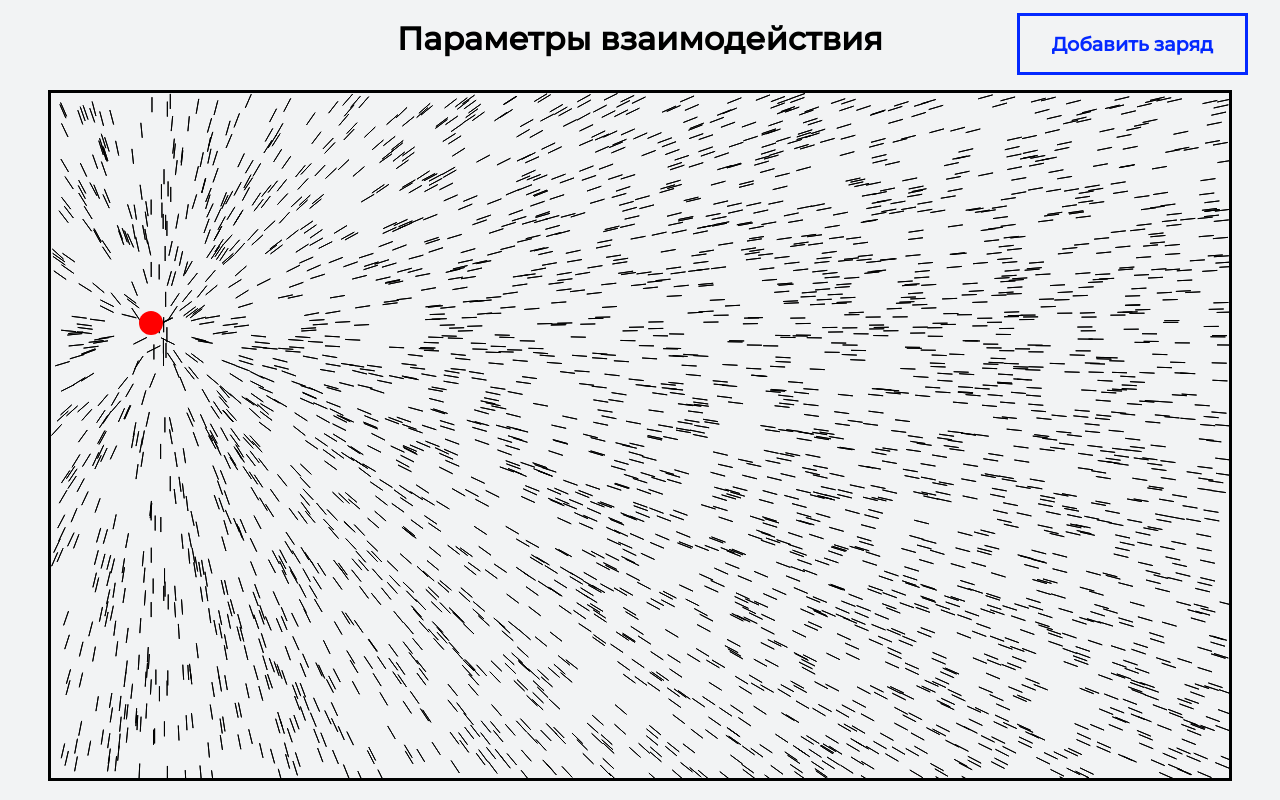
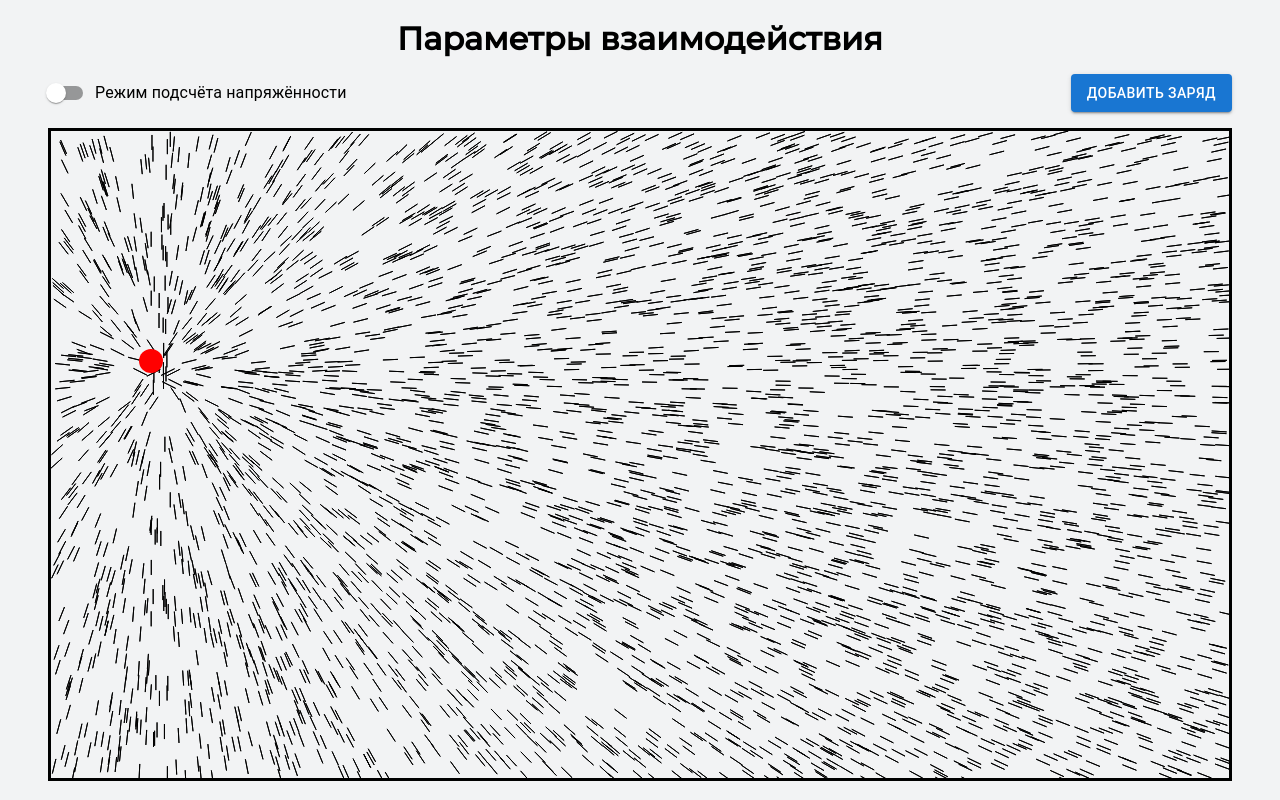
Before and after one commit to masadf/phys-project, a React (Create React App) app: page / in a window 1280 px wide. Built offline with nearby package versions, Linux system fonts and the light colour scheme.

Commit message:
add tension calculating and tension calculationg mode, fix fast tension calculating bug

```diff
--- a/src/App.jsx
+++ b/src/App.jsx
@@ -1,67 +1,107 @@
+import {useEffect, useState} from "react";
+import {calculateTensionInPoint, res, vectorGrid} from "./calculating/electrics";
+import {Button, FormControlLabel, Popover, Switch} from "@mui/material";
 import {Charge} from "./components/Charge";
-import {useEffect, useState} from "react";
-import {res, vectorGrid} from "./calculating/electrics";
 
 const App = () => {
     const [points, setPoints] = useState([{x: 100, y: 230, charge: 100}]);
     const [isNeedToUpdate, setNeedToUpdate] = useState(false);
+    const [isNeedToUpdatePoints, setNeedToUpdatePoints] = useState(false);
+    const [tensionMode, setTensionMode] = useState(false);
+    const [anchor, setAnchor] = useState({
+        view: null,
+        x: null,
+        y: null
+    });
+    const openPopover = (e) => {
+        let chargeWindow = document.getElementById("chargeWindow");
+        setAnchor({
+            view: e.currentTarget,
+            x: e.clientX - chargeWindow.getBoundingClientRect().x,
+            y: e.clientY - chargeWindow.getBoundingClientRect().y
+        });
+    };
 
     function drawLines(points) {
         const [gridX, gridY] = vectorGrid("chargeWindow", points)
         let chargeWindow = document.getElementById("chargeWindow");
         let height = chargeWindow.getBoundingClientRect().height;
         let width = chargeWindow.getBoundingClientRect().width;
-        var canvas = document.getElementById('cnvs');
-        var ctx = canvas.getContext('2d');
+        let canvas = document.getElementById('cnvs');
+        let ctx = canvas.getContext('2d');
         canvas.width = width;
         canvas.height = height;
 
         ctx.clearRect(0, 0, width, height)
-        for (let i = 0; i < 3000; i++) {
+        for (let i = 0; i < 4000; i++) {
             ctx.beginPath();
             let x = Math.random() * width;
             let xf = Math.floor(x / (res));
             let y = Math.random() * height;
-            var yf = Math.floor(y / (res));
+            let yf = Math.floor(y / (res));
 
             ctx.moveTo(x, y)
             ctx.lineTo(x + gridX[yf][xf], y + gridY[yf][xf]);
             ctx.closePath()
             ctx.stroke()
         }
-
     }
 
     useEffect(() => {
         drawLines(points);
         setNeedToUpdate(false);
+        setNeedToUpdatePoints(false);
     }, [isNeedToUpdate, points])
 
     return (
         <div className="wrapper">
-            <div className="add-charge">
-                <a href="#" onClick={() => {
-                    debugger
-                    points.push({x: 10, y: 10, charge: 100});
-                    setNeedToUpdate(true);
-                }}>Добавить заряд</a>
-            </div>
             <div className="charge-values">
                 <h1>Параметры взаимодействия</h1>
             </div>
-            <div className="charge-window" id={"chargeWindow"}>
+            <div className="charge-options">
+                <FormControlLabel label={"Режим подсчёта напряжённости"}
+                                  control={<Switch checked={tensionMode}
+                                                   onChange={() => setTensionMode(!tensionMode)}/>}/>
+                <Button variant="contained" onClick={() => {
+                    if (tensionMode || isNeedToUpdate) return;
+                    points.push({x: 50, y: 50, charge: 100});
+                    setNeedToUpdate(true);
+                }}>Добавить заряд</Button>
+            </div>
+            <div className="charge-window" id={"chargeWindow"}
+                 style={isNeedToUpdate ? {pointerEvents: "none"} : {pointerEvents: "all"}}
+                 onClick={(e) => tensionMode && !anchor?.view && openPopover(e)}>
+                <Popover anchorEl={anchor?.view} open={Boolean(anchor?.view)}
+                         onClose={() => setAnchor(null)}>
+                    <div className="popover">
+                        Напряженность: {calculateTensionInPoint(points, anchor?.x, anchor?.y)} Н/Кл
+                    </div>
+                </Popover>
                 <canvas id="cnvs"></canvas>
-                {points.map((el, index) => {
+                {anchor?.view &&
+                    <div className="last-clicked-dot" style={{top: anchor.y, left: anchor.x}}></div>
+                }
+                {!isNeedToUpdatePoints && points.map((el, index) => {
                     return <Charge key={index}
+                                   index={index}
+                                   isNeedToUpdate={isNeedToUpdate}
+                                   tensionMode={tensionMode}
                                    setCharge={(charge) => {
+                                       if (isNeedToUpdate) return;
                                        points[index] = {"x": el.x, "y": el.y, "charge": charge};
                                        setNeedToUpdate(true);
                                    }}
                                    setCoordinates={(x, y) => {
+                                       if (isNeedToUpdate) return;
                                        points[index] = {"x": x, "y": y, "charge": el.charge};
                                        setNeedToUpdate(true);
                                    }}
-                                   deleteMe={() => setPoints(points.filter((val, i) => index !== i))}
+                                   deleteMe={() => {
+                                       if (isNeedToUpdate) return;
+                                       setPoints(points.filter((val, i) => index !== i))
+                                       setNeedToUpdate(true);
+                                       setNeedToUpdatePoints(true);
+                                   }}
                                    point={el}/>
                 })}
             </div>
--- a/src/calculating/electrics.js
+++ b/src/calculating/electrics.js
@@ -8,7 +8,7 @@ export function vectorGrid(chargeWindowId, points) {
     let width = chargeWindow.getBoundingClientRect().width;
     for (let i = 0; i < height / res; i++) {
         for (let j = 0; j < width / res; j++) {
-            let Ex = 0
+            let Ex = 0;
             let Ey = 0;
             points.forEach((point) => {
                 let [dEx, dEy] = calculatePointTension(point, j, i);
@@ -35,6 +35,18 @@ export function vectorGrid(chargeWindowId, points) {
     return [grid_X, grid_Y];
 }
 
+export function calculateTensionInPoint(points, x, y) {
+    let Ex = 0;
+    let Ey = 0;
+    points.forEach((point) => {
+        let [dEx, dEy] = calculatePointTension(point, x / res, y / res);
+        Ex += dEx;
+        Ey += dEy;
+    })
+
+    return 9 * Math.sqrt(Ex * Ex + Ey * Ey);
+}
+
 function calculatePointTension(point, gridWidthIndex, gridHeightIndex) {
     let dx = point.x - gridWidthIndex * res;
     let dy = point.y - gridHeightIndex * res;
--- a/src/components/Charge.jsx
+++ b/src/components/Charge.jsx
@@ -3,7 +3,7 @@ import Draggable from "react-draggable";
 import {Button, Slider, TextField} from "@mui/material";
 import {useState} from "react";
 
-export const Charge = ({setCoordinates, deleteMe, setCharge, point}) => {
+export const Charge = ({index, setCoordinates, deleteMe, setCharge, point, tensionMode, isNeedToUpdate}) => {
     const onDrag = (e) => {
         let chargeWindow = document.getElementById("chargeWindow");
         setCoordinates(e.target.getBoundingClientRect().x - chargeWindow.getBoundingClientRect().x, e.target.getBoundingClientRect().y - chargeWindow.getBoundingClientRect().y);
@@ -12,7 +12,8 @@ export const Charge = ({setCoordinates, deleteMe, setCharge, point}) => {
     const [modal, setModal] = useState(false);
 
     return (
-        <div className="draggable-wrapper" onDoubleClick={() => !modal && setModal(true)}>
+        <div className="draggable-wrapper" style={tensionMode ? {pointerEvents: "none"} : {pointerEvents: "all"}}
+             onDoubleClick={() => !modal && setModal(true)}>
             <Draggable tyle={{
                 top: point.y,
                 left: point.x
@@ -31,8 +32,10 @@ export const Charge = ({setCoordinates, deleteMe, setCharge, point}) => {
                         <div className="charge-param-block">
                             <span className="param-name">Заряд(нКл)</span>
                             <Slider
+                                key={index}
                                 onChange={e => {
-                                    setCharge(e.target.value)
+                                    if (isNeedToUpdate) return;
+                                    setCharge(e.target.value);
                                 }}
                                 defaultValue={point.charge}
                                 step={100}
--- a/src/components/charge.scss
+++ b/src/components/charge.scss
@@ -60,5 +60,5 @@
 
 .draggable-wrapper {
   cursor: pointer;
-  position: relative;
+  position: absolute;
 }
--- a/src/index.scss
+++ b/src/index.scss
@@ -15,8 +15,8 @@ html {
   padding: 1.2rem 3rem;
   display: grid;
   height: 100vh;
-  grid-template-rows: auto 1fr;
-  gap: 2rem;
+  grid-template-rows: auto auto 1fr;
+  gap: 1rem;
 
   .add-charge {
     position: absolute;
@@ -36,11 +36,31 @@ html {
     }
   }
 
+  .charge-options {
+    display: grid;
+    grid-auto-flow: column;
+    justify-content: space-between;
+  }
+
   .charge-window {
     border: .2rem solid black;
     position: relative;
     overflow: hidden;
+
+    .last-clicked-dot {
+      background-color: black;
+      width: 1rem;
+      height: 1rem;
+      position: absolute;
+      transform: translate(-0.5rem, -0.5rem);
+      z-index: 10;
+      border-radius: 50%;
+    }
   }
+}
+
+.popover {
+  padding: 0.8rem;
 }
 
 #cnvs {
```
